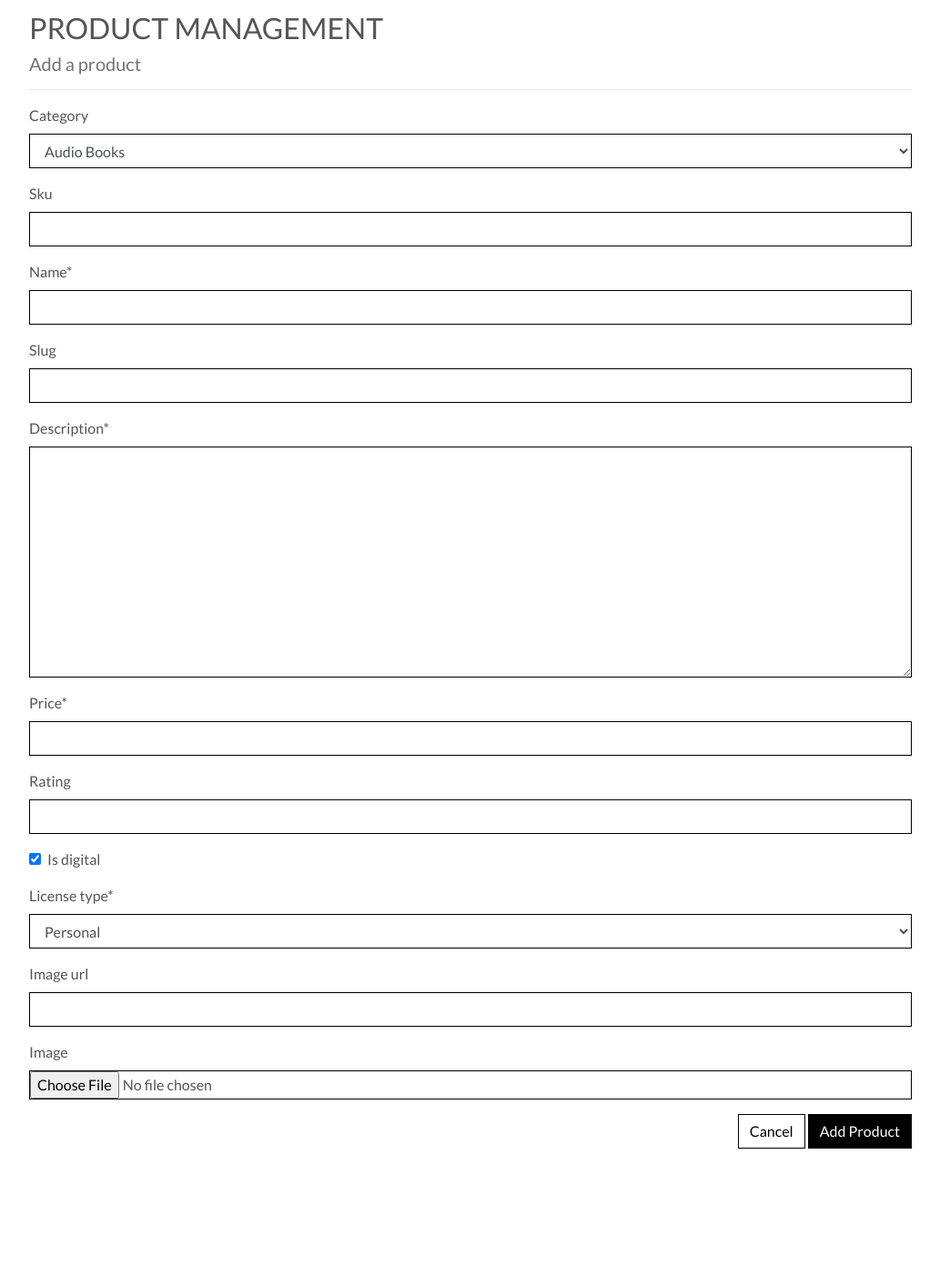
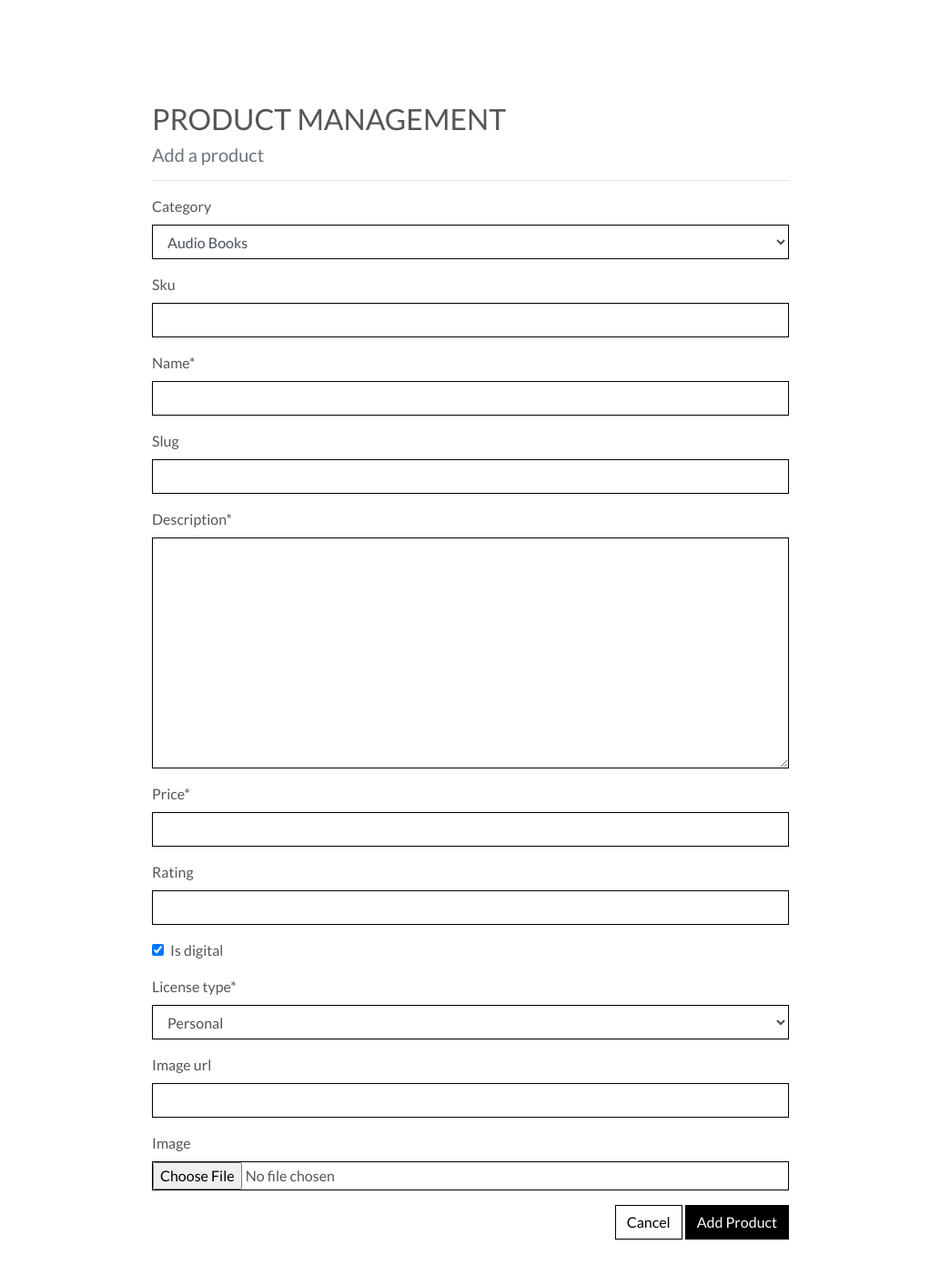
Before and after one commit to collinsevan/DigiStore-PP5, a Django app: page /products/add/ in a window 1280 px wide. Shown: the part 120-1522 px from the top of the page at 91% size, without its empty margins (123-1156 px from the left). Run offline with Django 3.2, Linux system fonts and the light colour scheme; the visitor is signed in with stand-in values (Sample User, id 1); data comes from the database, SQL or seed files in the repository; some libraries are stand-ins or nearby versions.

Commit message:
Update add product form

```diff
--- a/products/forms.py
+++ b/products/forms.py
@@ -15,7 +15,7 @@ class ProductForm(forms.ModelForm):
 
         categories = Category.objects.all()
         friendly_names = [
-            (c.id, c.get_friendly_name()) for c in categories
+            (c.id, c.get_friendly_name() or c.name) for c in categories
         ]
 
         self.fields["category"].choices = friendly_names
--- a/products/templates/products/add_product.html
+++ b/products/templates/products/add_product.html
@@ -1,19 +1,20 @@
 {% extends "base.html" %}
 {% load static %}
+{% load crispy_forms_tags %}
 
 {% block content %}
 <div class="content-backdrop"></div>
 
-<div class="container mt-3">
+<div class="container header-container">
     <div class="row">
         <div class="col">
+            <div class="product-form-wrapper">
                 <h2 class="logo-font">Product Management</h2>
                 <h5 class="text-muted">Add a product</h5>
                 <hr>
 
                 <form method="POST" action="{% url 'add_product' %}" class="form mb-2" enctype="multipart/form-data">
                     {% csrf_token %}
-
                     {{ form|crispy }}
 
                     <div class="text-right">
@@ -28,4 +29,5 @@
             </div>
         </div>
     </div>
+</div>
 {% endblock %}
--- a/static/css/base.css
+++ b/static/css/base.css
@@ -266,7 +266,19 @@ header {
   color: #fff !important;
 }
 
+.product-form-wrapper {
+  max-width: 700px;
+  margin: 0 auto;
+}
+
 /* Media Queries */
+
+
+@media (max-width: 767px) {
+  .product-form-wrapper {
+    max-width: 100%;
+  }
+}
 
 /* Home hero image positioning on smaller screens */
 @media (max-width: 767px) {
```
Lines whose indentation alone changed are shown as unchanged.
